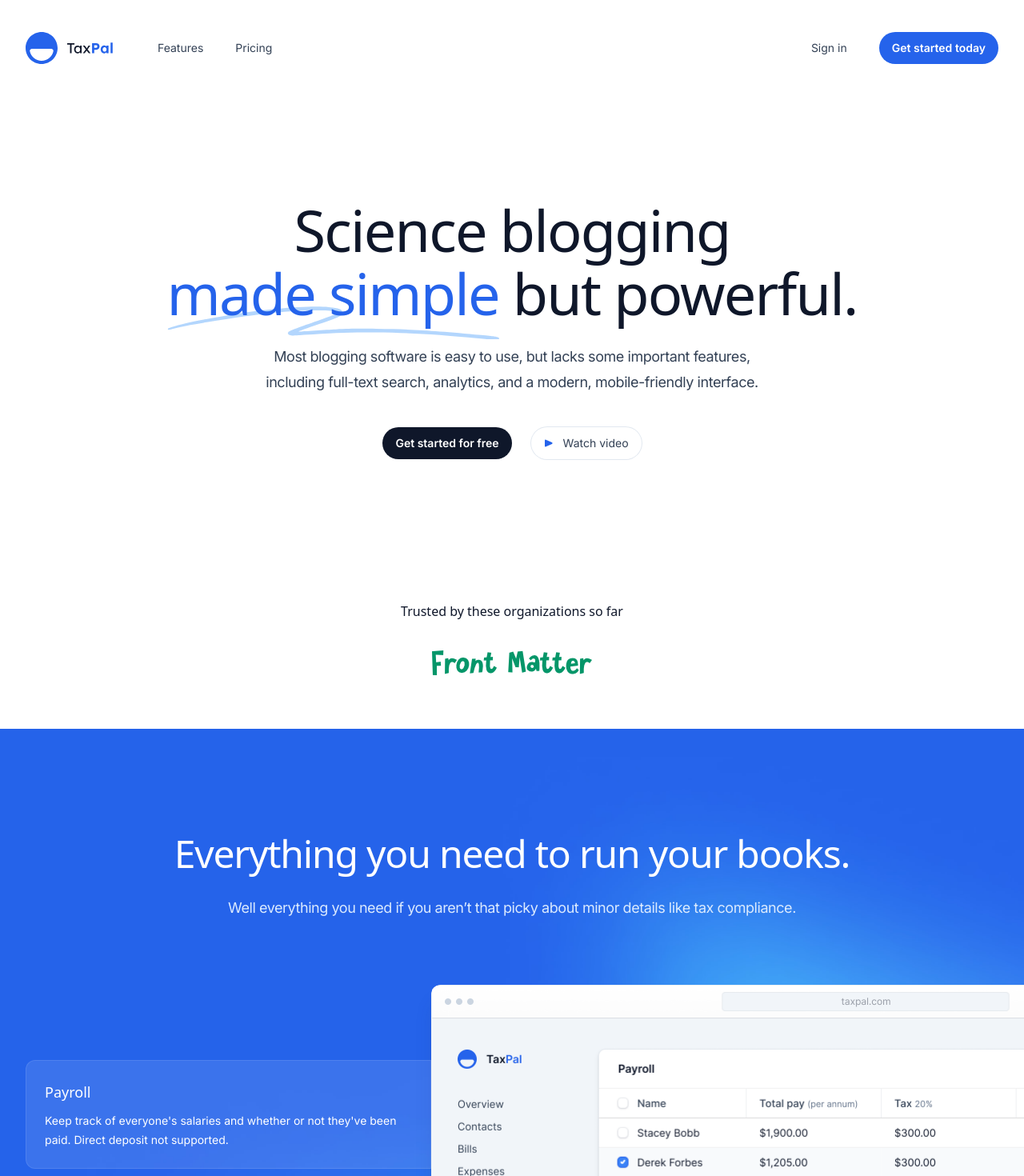
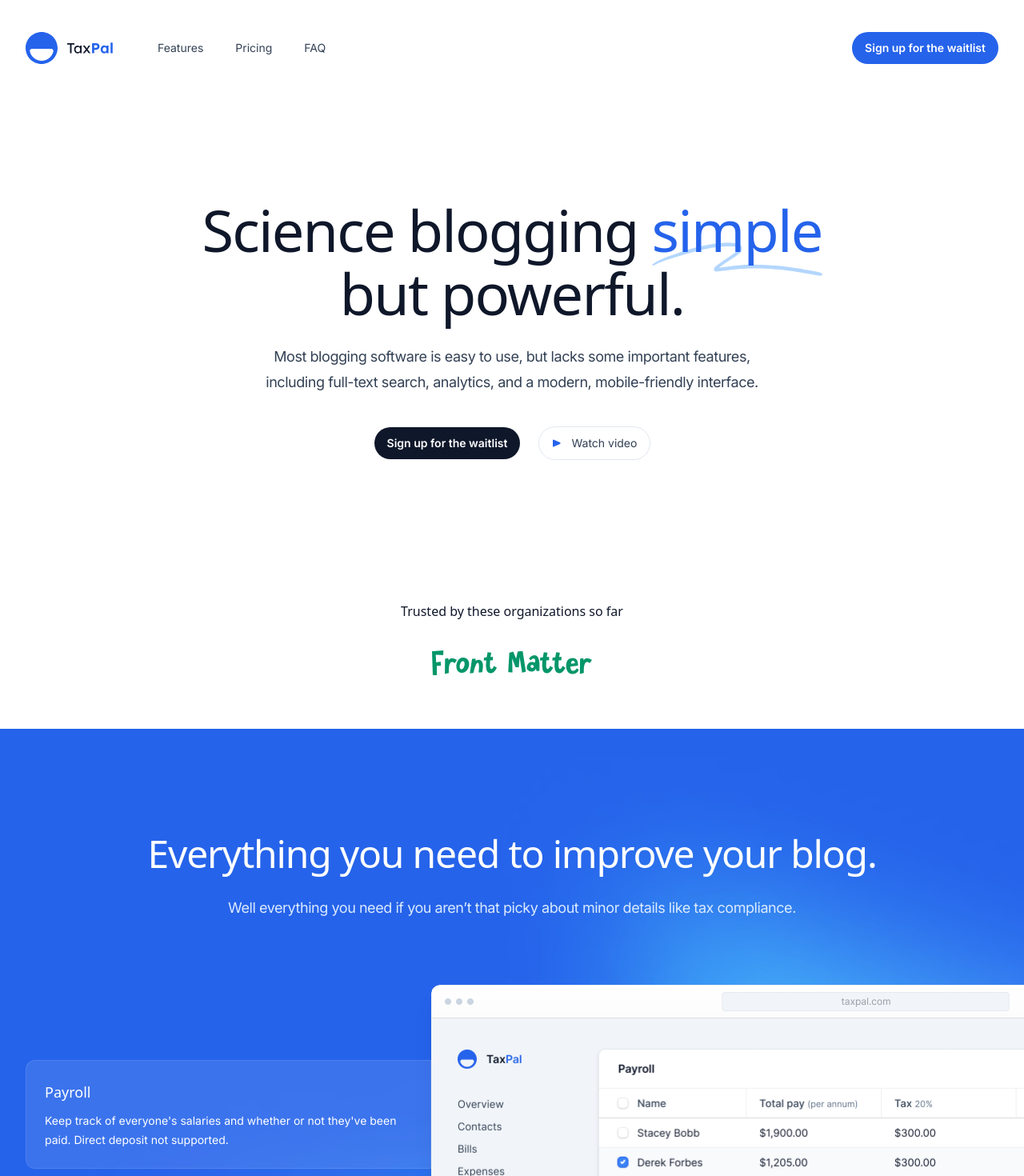
Before and after one commit to front-matter/legacy.rogue-scholar, a Next.js app: page / in a window 1280 px wide. Shown: the top 1470 px of the page at 80% size. Built offline with nearby package versions, Linux system fonts and the light colour scheme.

Commit message:
link to waitlist

```diff
--- a/src/components/Faqs.tsx
+++ b/src/components/Faqs.tsx
@@ -81,8 +81,8 @@ export function Faqs() {
             Frequently asked questions
           </h2>
           <p className="mt-4 text-lg tracking-tight text-slate-700">
-            If you can’t find what you’re looking for, email our support team
-            and if you’re lucky someone will get back to you.
+            If you can’t find what you’re looking for, reach out to support via the
+            Front Matter Discord Forum..
           </p>
         </div>
         <ul
--- a/src/components/Footer.tsx
+++ b/src/components/Footer.tsx
@@ -14,6 +14,7 @@ export function Footer() {
             <div className="-my-1 flex justify-center gap-x-6">
               <NavLink href="#features">Features</NavLink>
               <NavLink href="#pricing">Pricing</NavLink>
+              <NavLink href="#faq">FAQ</NavLink>
             </div>
           </nav>
         </div>
@@ -22,7 +23,7 @@ export function Footer() {
             <Link
               href="https://github.com/front-matter/rouge-scholar"
               className="group"
-              aria-label="Rouge Scholar on GitHub"
+              aria-label="The Rouge Scholar on GitHub"
             >
               <svg
                 aria-hidden="true"
@@ -33,7 +34,7 @@ export function Footer() {
             </Link>
           </div>
           <p className="mt-6 text-sm text-slate-500 sm:mt-0">
-            Copyright &copy; {new Date().getFullYear()} Rouge Scholar. All rights
+            Copyright &copy; {new Date().getFullYear()} The Rouge Scholar. All rights
             reserved.
           </p>
         </div>
--- a/src/components/Header.tsx
+++ b/src/components/Header.tsx
@@ -78,7 +78,6 @@ function MobileNavigation() {
             className="absolute inset-x-0 top-full mt-4 flex origin-top flex-col rounded-2xl bg-white p-4 text-lg tracking-tight text-slate-900 shadow-xl ring-1 ring-slate-900/5"
           >
             <MobileNavLink href="#features">Features</MobileNavLink>
-            <MobileNavLink href="#testimonials">Testimonials</MobileNavLink>
             <MobileNavLink href="#pricing">Pricing</MobileNavLink>
             <hr className="m-2 border-slate-300/40" />
             <MobileNavLink href="/login">Sign in</MobileNavLink>
@@ -101,15 +100,13 @@ export function Header() {
             <div className="hidden md:flex md:gap-x-6">
               <NavLink href="#features">Features</NavLink>
               <NavLink href="#pricing">Pricing</NavLink>
+              <NavLink href="#faq">FAQ</NavLink>
             </div>
           </div>
           <div className="flex items-center gap-x-5 md:gap-x-8">
-            <div className="hidden md:block">
-              <NavLink href="/login">Sign in</NavLink>
-            </div>
-            <Button href="/register" color="blue" className=''>
+            <Button href="https://jvinjjenjik.typeform.com/to/uxgAsHPlSign" color="blue" className=''>
               <span>
-                Get started <span className="hidden lg:inline">today</span>
+                Sign up <span className="hidden lg:inline">for the waitlist</span>
               </span>
             </Button>
             <div className="-mr-1 md:hidden">
--- a/src/components/Hero.tsx
+++ b/src/components/Hero.tsx
@@ -18,7 +18,7 @@ export function Hero() {
           >
             <path d="M203.371.916c-26.013-2.078-76.686 1.963-124.73 9.946L67.3 12.749C35.421 18.062 18.2 21.766 6.004 25.934 1.244 27.561.828 27.778.874 28.61c.07 1.214.828 1.121 9.595-1.176 9.072-2.377 17.15-3.92 39.246-7.496C123.565 7.986 157.869 4.492 195.942 5.046c7.461.108 19.25 1.696 19.17 2.582-.107 1.183-7.874 4.31-25.75 10.366-21.992 7.45-35.43 12.534-36.701 13.884-2.173 2.308-.202 4.407 4.442 4.734 2.654.187 3.263.157 15.593-.78 35.401-2.686 57.944-3.488 88.365-3.143 46.327.526 75.721 2.23 130.788 7.584 19.787 1.924 20.814 1.98 24.557 1.332l.066-.011c1.201-.203 1.53-1.825.399-2.335-2.911-1.31-4.893-1.604-22.048-3.261-57.509-5.556-87.871-7.36-132.059-7.842-23.239-.254-33.617-.116-50.627.674-11.629.54-42.371 2.494-46.696 2.967-2.359.259 8.133-3.625 26.504-9.81 23.239-7.825 27.934-10.149 28.304-14.005.417-4.348-3.529-6-16.878-7.066Z" />
           </svg>
-          <span className="relative">made simple</span>
+          <span className="relative">simple</span>
         </span>{' '}
         but&nbsp;powerful.
       </h1>
@@ -27,7 +27,7 @@ export function Hero() {
         including full-text search, analytics, and a modern, mobile-friendly interface.
       </p>
       <div className="mt-10 flex justify-center gap-x-6">
-        <Button href="/register" className="">Get started for free</Button>
+        <Button href="https://jvinjjenjik.typeform.com/to/uxgAsHPlSign" className="">Sign up for the waitlist</Button>
         <Button
           href="https://www.youtube.com/watch?v=dQw4w9WgXcQ"
           variant="outline"
--- a/src/components/Pricing.tsx
+++ b/src/components/Pricing.tsx
@@ -85,9 +85,9 @@ function Plan({ name, price, description, href, features, featured = false }) {
         variant={featured ? 'solid' : 'outline'}
         color="white"
         className="mt-8"
-        aria-label={`Get started with the ${name} plan for ${price}`}
+        aria-label={`Sign up for the waitlist with the ${name} plan for ${price}`}
       >
-        Get started
+        Sign up for the waitlist
       </Button>
     </section>
   )
@@ -105,7 +105,7 @@ export function Pricing() {
           <h2 className="font-display text-3xl tracking-tight text-white sm:text-4xl">
             <span className="relative whitespace-nowrap">
               <SwirlyDoodle className="absolute top-1/2 left-0 h-[1em] w-full fill-blue-400" />
-              <span className="relative">Simple pricing,</span>
+              <span className="relative">Simple pricing</span>
             </span>{' '}
             for everyone.
           </h2>
@@ -118,7 +118,7 @@ export function Pricing() {
             name="Starter"
             price="Free"
             description="For most blogs."
-            href="/register"
+            href="https://jvinjjenjik.typeform.com/to/uxgAsHPlSign"
             features={[
               'Archive up to 50 posts per year',
               'Register DOIs with metadata',
@@ -130,7 +130,7 @@ export function Pricing() {
             name="Team"
             price="$1 per post"
             description="Perfect for bigger blogs."
-            href="/register"
+            href="https://jvinjjenjik.typeform.com/to/uxgAsHPlSign"
             features={[
               'Everything in starter',
               'Archive an unlimited number of posts',
@@ -140,8 +140,9 @@ export function Pricing() {
             name="Enterprise"
             price="Contact us"
             description="For special requirements."
-            href="/register"
+            href="https://jvinjjenjik.typeform.com/to/uxgAsHPlSign"
             features={[
+              'Everything in team',
               'Archive a blog without active RSS feed',
               'Extended language support',
               'Custom feature development',
--- a/src/components/PrimaryFeatures.tsx
+++ b/src/components/PrimaryFeatures.tsx
@@ -58,7 +58,7 @@ export function PrimaryFeatures() {
   return (
     <section
       id="features"
-      aria-label="Features for running your books"
+      aria-label="Features for improving your science blog"
       className="relative overflow-hidden bg-blue-600 pt-20 pb-28 sm:py-32"
     >
       <Image
@@ -72,7 +72,7 @@ export function PrimaryFeatures() {
       <Container className="relative">
         <div className="max-w-2xl md:mx-auto md:text-center xl:max-w-none">
           <h2 className="font-display text-3xl tracking-tight text-white sm:text-4xl md:text-5xl">
-            Everything you need to run your books.
+            Everything you need to improve your blog.
           </h2>
           <p className="mt-6 text-lg tracking-tight text-blue-100">
             Well everything you need if you aren’t that picky about minor
--- a/src/pages/index.tsx
+++ b/src/pages/index.tsx
@@ -24,7 +24,6 @@ export default function Home() {
       <main>
         <Hero />
         <PrimaryFeatures />
-        <CallToAction />
         <Pricing />
         <Faqs />
       </main>
```
